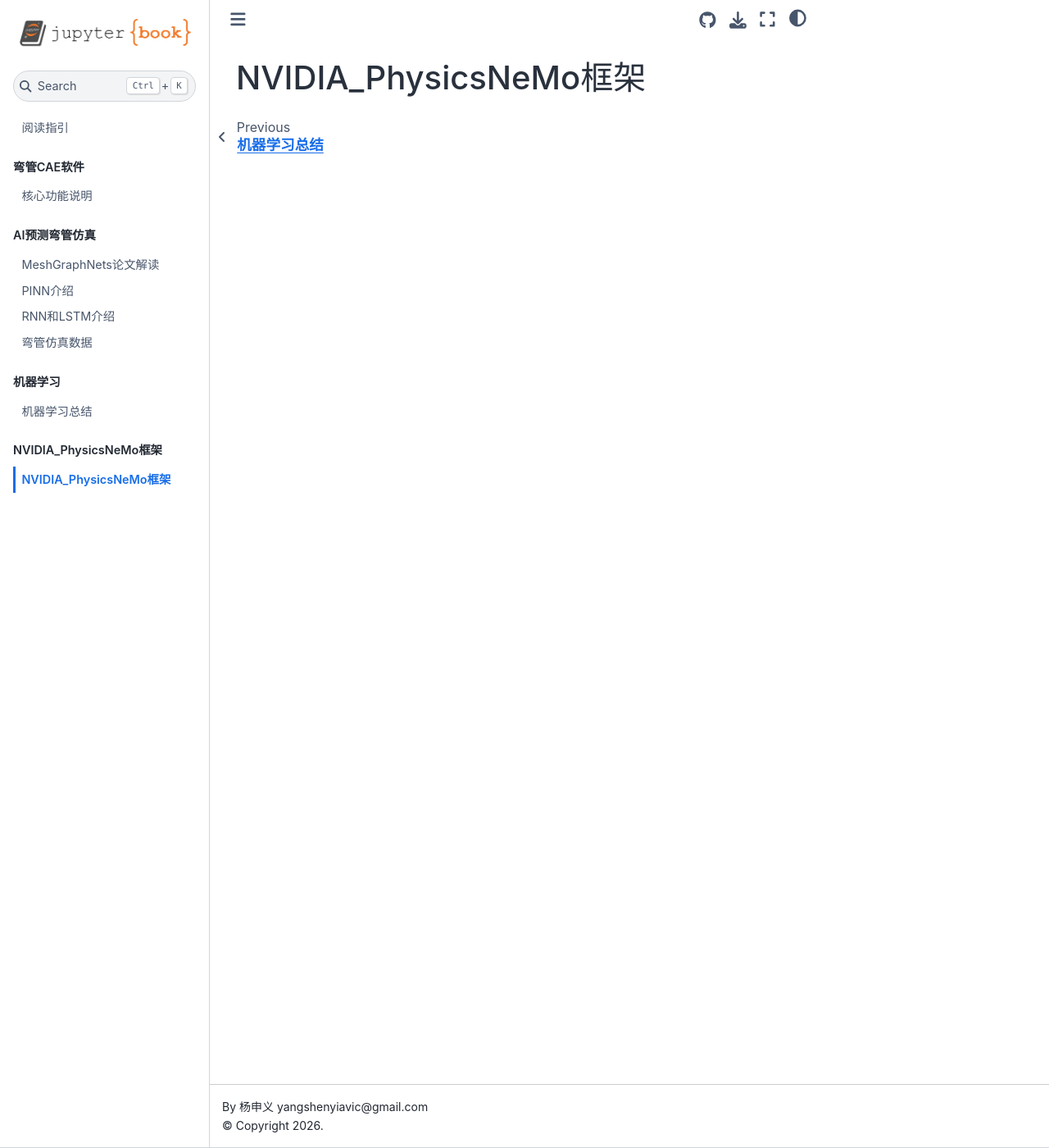
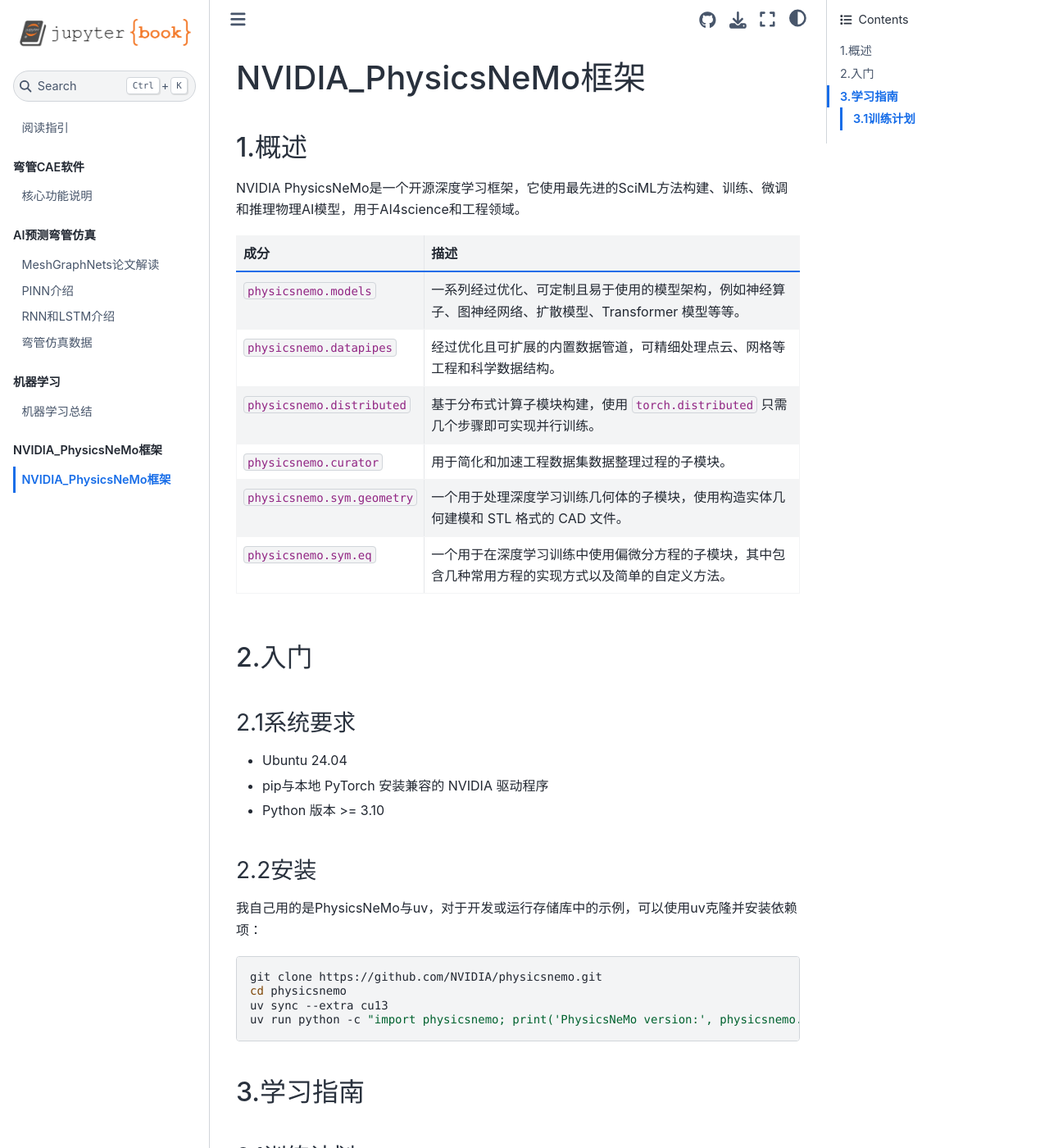
Before and after one commit to bailizhidi/learning_notes, a Jupyter Book: the page built from content/NVIDIA_PhysicsNeMo/NVIDIA_PhysicsNeMo.md, in a window 1280 px wide and 1400 px high. Shown: the whole window at 82% size. Built offline with Jupyter Book 1.0.4 settings and Sphinx 7.4.7 and the Sphinx Book theme 1.1.4, drawn with Linux system fonts in a browser that asks for light colours.

````diff
--- a/content/NVIDIA_PhysicsNeMo/NVIDIA_PhysicsNeMo.md
+++ b/content/NVIDIA_PhysicsNeMo/NVIDIA_PhysicsNeMo.md
@@ -1 +1,28 @@
 # NVIDIA_PhysicsNeMo框架
+## 1.概述
+NVIDIA PhysicsNeMo是一个开源深度学习框架，它使用最先进的SciML方法构建、训练、微调和推理物理AI模型，用于AI4science和工程领域。
+
+| 成分 | 描述 |
+|---|---|
+| `physicsnemo.models` | 一系列经过优化、可定制且易于使用的模型架构，例如神经算子、图神经网络、扩散模型、Transformer 模型等等。 |
+| `physicsnemo.datapipes` | 经过优化且可扩展的内置数据管道，可精细处理点云、网格等工程和科学数据结构。 |
+| `physicsnemo.distributed` | 基于分布式计算子模块构建，使用 `torch.distributed` 只需几个步骤即可实现并行训练。 |
+| `physicsnemo.curator` | 用于简化和加速工程数据集数据整理过程的子模块。 |
+| `physicsnemo.sym.geometry` | 一个用于处理深度学习训练几何体的子模块，使用构造实体几何建模和 STL 格式的 CAD 文件。 |
+| `physicsnemo.sym.eq` | 一个用于在深度学习训练中使用偏微分方程的子模块，其中包含几种常用方程的实现方式以及简单的自定义方法。 |
+
+## 2.入门
+### 2.1系统要求
++ Ubuntu 24.04
++ pip与本地 PyTorch 安装兼容的 NVIDIA 驱动程序
++ Python 版本 >= 3.10
+### 2.2安装
+我自己用的是PhysicsNeMo与uv，对于开发或运行存储库中的示例，可以使用uv克隆并安装依赖项：
+```bash
+git clone https://github.com/NVIDIA/physicsnemo.git
+cd physicsnemo
+uv sync --extra cu13
+uv run python -c "import physicsnemo; print('PhysicsNeMo version:', physicsnemo.__version__)"
+```
+## 3.学习指南
+### 3.1训练计划
````
Also changed, not shown: content/Tube_MGN/弯管仿真数据.md (+7 -0 lines).
